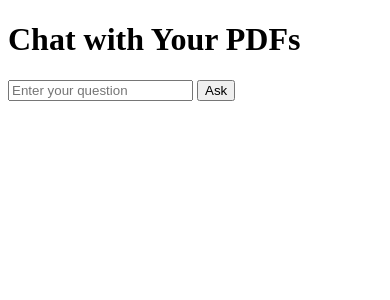
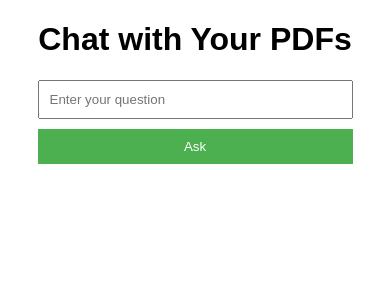
Before and after one commit to MZUHKHAN/pdfchatbot-flask, a Flask app: page /chat in a window 390 px wide. Shown: the top 300 px of the page. Run offline with Flask 3, Linux system fonts and the light colour scheme.

Commit message:
Update chat.html

```diff
--- a/templates/chat.html
+++ b/templates/chat.html
@@ -2,6 +2,57 @@
 <html>
 <head>
     <title>Chat with PDFs</title>
+    <style>
+        body {
+            font-family: sans-serif;
+            margin: 20px;
+        }
+
+        h1 {
+            text-align: center;
+        }
+
+        form {
+            display: flex;
+            flex-direction: column;
+            align-items: center;
+            margin-bottom: 20px;
+        }
+
+        input[type="text"] {
+            width: 100%;
+            padding: 10px;
+            margin-bottom: 10px;
+            box-sizing: border-box;
+        }
+
+        button[type="submit"] {
+            padding: 10px 20px;
+            background-color: #4CAF50;
+            color: white;
+            border: none;
+            cursor: pointer;
+        }
+
+        h2 {
+            margin-top: 20px;
+        }
+
+        p {
+            white-space: pre-wrap;
+        }
+
+        /* Mobile responsiveness */
+        @media (max-width: 600px) {
+            input[type="text"] {
+                width: 90%;
+            }
+
+            button[type="submit"] {
+                width: 90%;
+            }
+        }
+    </style>
 </head>
 <body>
     <h1>Chat with Your PDFs</h1>
```
